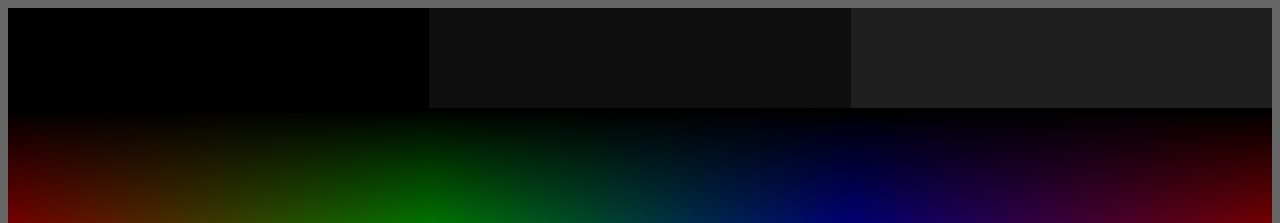
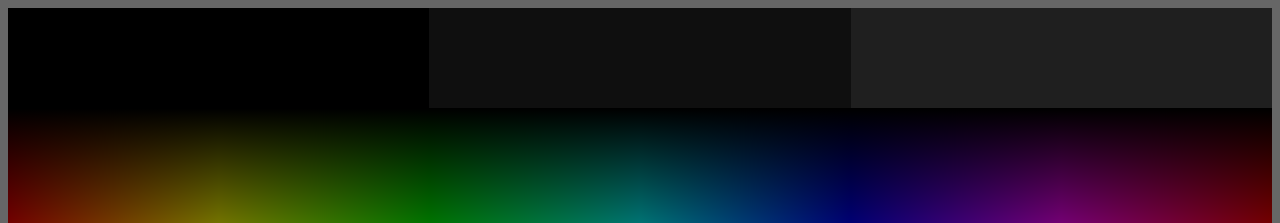
Before and after one commit to lornally/color, a plain HTML site: page color.html in a window 1280 px wide. Shown: the top 223 px of the page. Drawn offline with Linux system fonts and the light colour scheme.

Commit message:
补全中间色, 调色板基本完成

```diff
--- a/color.html
+++ b/color.html
@@ -25,7 +25,7 @@
 			/*border: 1px salmon solid;*/
 		}
 
-
+/* 暗部写法 */
 		#colorpalette span:first-child {
 			background-image: linear-gradient(to right, #f00,  #0f0,  #00f,  #f00);
 		}
@@ -40,6 +40,22 @@
 
 		#colorpalette span:nth-child(4) {
 			background-image: linear-gradient(to right, #c00, #0c0, #00c, #c00);
+		}
+/* 亮部写法 */
+		#colorpalette span:first-child {
+			background-image: linear-gradient(to right, #f00,  #0f0,  #00f,  #f00);
+		}
+
+		#colorpalette span:nth-child(2) {
+			background-image: linear-gradient(to right, #f11, #1f1, #11f, #f11);
+		}
+
+		#colorpalette span:nth-child(3) {
+			background-image: linear-gradient(to right, #f22, #2f2, #22f, #f22);
+		}
+
+		#colorpalette span:nth-child(4) {
+			background-image: linear-gradient(to right, #f33, #3f3, #33f, #f33);
 		}
 
 		.black {
@@ -87,25 +103,25 @@
 	<script>
 
 		const x=1<<8;
-		//处理暗部
+		//处理暗部+'rgb(0,'+i+',0)'+','
 		for(let i=0;i<x;i++) {
 			console.log({i});
 			//const colorpalette=document.getElementById('colorpalette');
 			const e=document.createElement("span");
 			//	background-image: linear-gradient(to right, #f22, #2f2, #22f, #f22);
 			//这个算法可以完美的处理亮部.
-			e.style.backgroundImage='linear-gradient(to right,'+'rgb('+i+',0,0)'+','+'rgb(0,'+i+',0)'+','+'rgb(0,0,'+i+')'+','+'rgb('+i+',0,0)'+')';
+			e.style.backgroundImage='linear-gradient(to right,'+'rgb('+i+',0,0)'+','+'rgb('+i+','+i+',0)'+','+'rgb(0,'+i+',0)'+','+'rgb(0,'+i+','+i+')'+','+'rgb(0,0,'+i+')'+','+'rgb('+i+',0'+','+i+')'+','+'rgb('+i+',0,0)'+')';
 			colorpalette.appendChild(e);
 		}
 
-		//处理亮部
+		//处理亮部'rgb(255,'+i+','+i+')'+','+
 		for(let i=0;i<x;i++) {
 			console.log({i});
 			//const colorpalette=document.getElementById('colorpalette');
 			const e=document.createElement("span");
 			//	background-image: linear-gradient(to right, #f22, #2f2, #22f, #f22);
 			//这个算法可以完美的处理亮部.
-			e.style.backgroundImage='linear-gradient(to right,'+'rgb(255,'+i+','+i+')'+','+'rgb('+i+',255,'+i+')'+','+'rgb('+i+','+i+',255)'+','+'rgb(255,'+i+','+i+')'+')';
+			e.style.backgroundImage='linear-gradient(to right,'+'rgb(255,'+i+','+i+')'+','+'rgb(255,255,'+i+')'+','+'rgb('+i+',255,'+i+')'+','+'rgb('+i+',255,255)'+','+'rgb('+i+','+i+',255)'+','+'rgb(255,'+i+',255)'+','+'rgb(255,'+i+','+i+')'+')';
 			colorpalette.appendChild(e);
 		}
 
```
Also changed, not shown: 1 other file.
